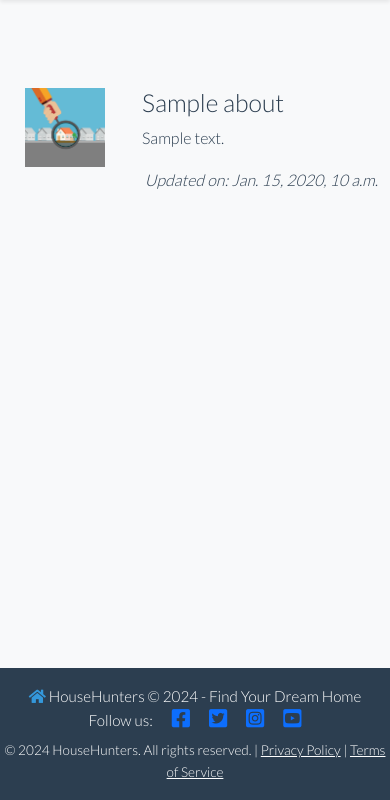
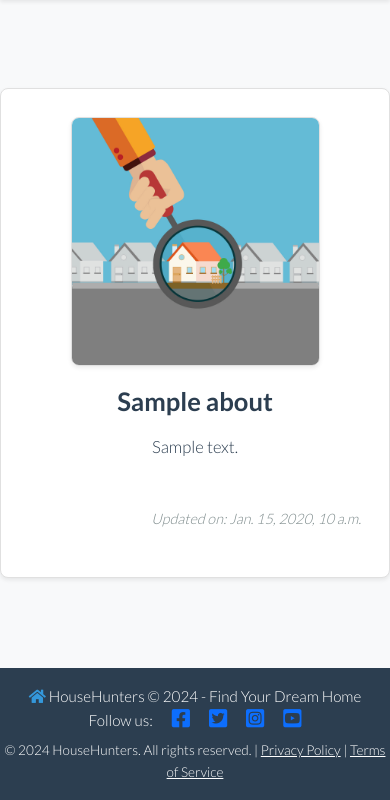
Before and after one commit to Tafari-K/househunter, a Django app: page /about/ in a window 390 px wide. Shown: the part 74-874 px from the top of the page. Run offline with Django 4.2, Linux system fonts and the light colour scheme; tables that the repository leaves empty hold one stand-in row (values such as "Sample post").

Commit message:
updated styling for about page

```diff
--- a/static/css/style.css
+++ b/static/css/style.css
@@ -556,6 +556,73 @@ nav[aria-label="Page navigation"] {
 }
 
 
+/* ===============================
+   ABOUT PAGE
+   =============================== */
+
+/* Main container spacing + card feel */
+.container.mt-5 {
+    background-color: var(--bg-white);
+    border: 1px solid var(--border-color);
+    border-radius: 8px;
+    padding: 2.5rem;
+    box-shadow: var(--shadow-sm);
+}
+
+/* Image styling */
+.container.mt-5 img {
+    border-radius: 8px;
+    border: 1px solid var(--border-color);
+    box-shadow: var(--shadow-sm);
+    max-width: 100%;
+    height: auto;
+}
+
+/* Title */
+.container.mt-5 h2 {
+    font-size: 1.9rem;
+    font-weight: 700;
+    color: var(--primary-color);
+    margin-bottom: 1rem;
+}
+
+/* Content text */
+.container.mt-5 p {
+    font-size: 1.05rem;
+    line-height: 1.8;
+    color: var(--text-dark);
+}
+
+/* Updated-on text */
+.container.mt-5 .text-end em {
+    font-size: 0.9rem;
+    color: var(--text-muted);
+}
+
+/* Row spacing */
+.container.mt-5 .row + .row {
+    margin-top: 1.5rem;
+}
+
+/* Responsive adjustments */
+@media (max-width: 768px) {
+    .container.mt-5 {
+        padding: 1.75rem;
+    }
+
+    .container.mt-5 .col-4,
+    .container.mt-5 .col-8 {
+        width: 100%;
+        text-align: center;
+    }
+
+    .container.mt-5 h2 {
+        margin-top: 1.25rem;
+        font-size: 1.6rem;
+    }
+}
+
+
 
 /* ========================================
    FOOTER
```
